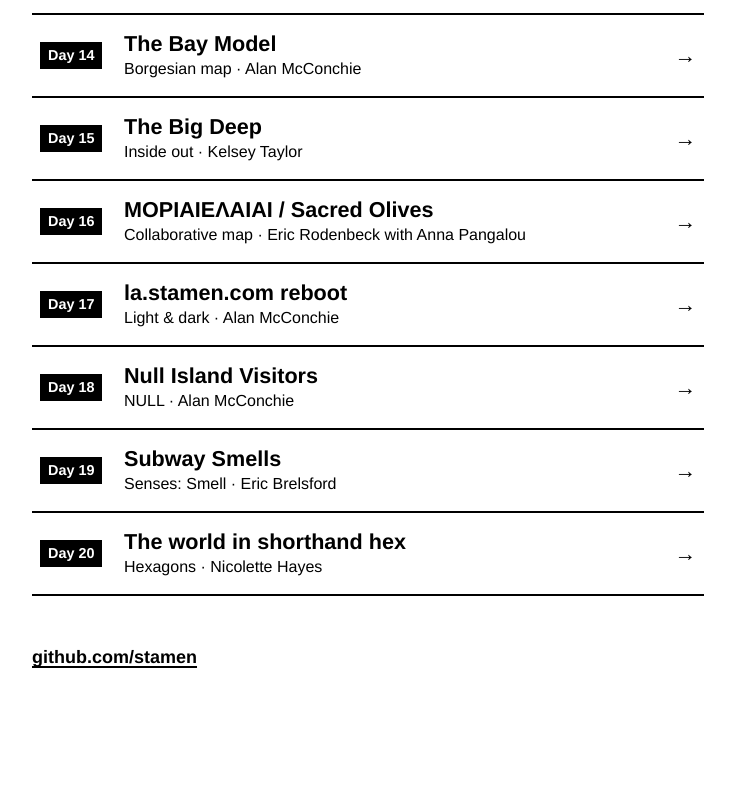
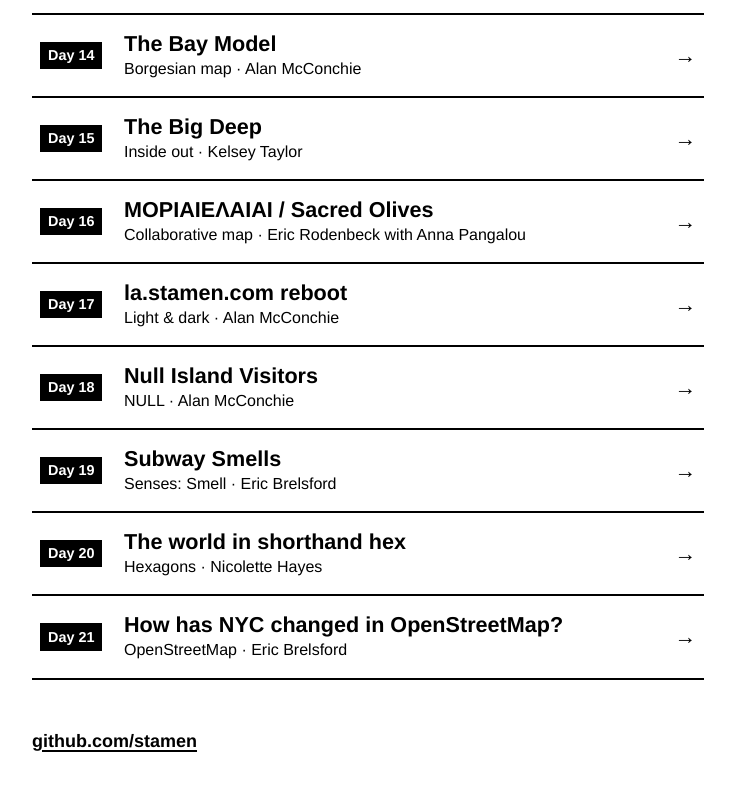
Before and after one commit to stamen/30-day-map-challenge-2026, a plain HTML site: page index.html in a window 1280 px wide. Shown: the part 1450-2240 px from the top of the page, without its empty margins (272-1007 px from the left). Before the commit the page ends 2169 px from the top, so only its background shows below. Drawn offline with Linux system fonts and the light colour scheme.

Commit message:
Add Day 21: How has NYC changed in OpenStreetMap? by Eric Brelsford
Co-Authored-By: Claude Opus 5.5 <noreply@anthropic.com>
Claude-Session: https://claude.ai/code/session_01JpWq1ijw2ipgVXYhiHY2AH

```diff
--- a/index.html
+++ b/index.html
@@ -143,6 +143,7 @@
       { day: 18, title: "Null Island Visitors", author: "Alan McConchie", url: "https://stamen.github.io/null-island-visitors/" },
       { day: 19, title: "Subway Smells", author: "Eric Brelsford", url: "subway-smells/" },
       { day: 20, title: "The world in shorthand hex", author: "Nicolette Hayes", url: "https://stamen.github.io/shorthand-hex/" },
+      { day: 21, title: "How has NYC changed in OpenStreetMap?", author: "Eric Brelsford", url: "https://stamen.github.io/30-day-map-osm/" },
     ];
     // ───────────────────────────────────────────────────────────────────
 
```
